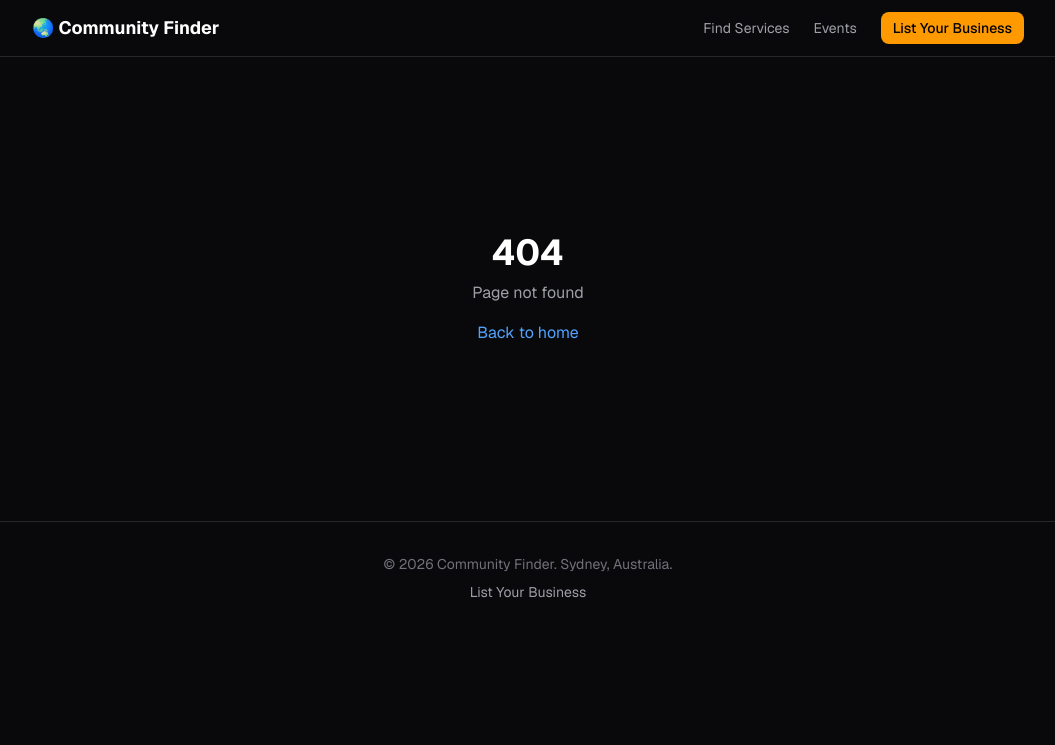
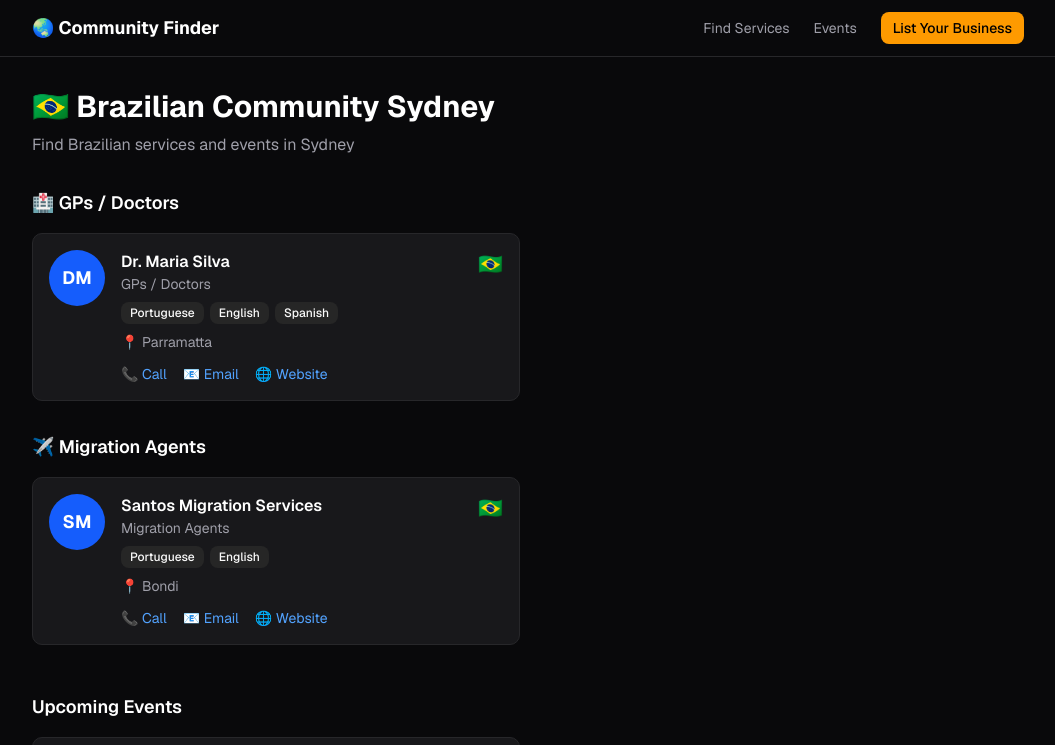
Before and after one commit to dekonunes/community-finder, a Next.js app: page /community/brazil in a window 1280 px wide. Before the commit this address had no page. Shown: the top 745 px of the page, without its empty margins (112-1167 px from the left). Built offline with nearby package versions, Linux system fonts and the light colour scheme.

Commit message:
feat: add community page with providers grouped by category and events

```diff
--- /dev/null
+++ b/src/app/community/[slug]/page.tsx
@@ -0,0 +1,72 @@
+import { notFound } from "next/navigation";
+import Link from "next/link";
+import type { Metadata } from "next";
+import { communities, getCommunityBySlug, getProvidersByCommunity, getUpcomingEvents, getCategoryBySlug } from "@/lib/data";
+import { ProviderCard } from "@/components/provider-card";
+import { EventCard } from "@/components/event-card";
+
+export function generateStaticParams() {
+  return communities.map((c) => ({ slug: c.slug }));
+}
+
+export async function generateMetadata({ params }: { params: Promise<{ slug: string }> }): Promise<Metadata> {
+  const { slug } = await params;
+  const community = getCommunityBySlug(slug);
+  if (!community) return {};
+  return {
+    title: `${community.name} Community Sydney — Services & Events | Community Finder`,
+    description: `Find ${community.name} GPs, accountants, lawyers, migration agents, childcare, and restaurants in Sydney.`,
+  };
+}
+
+export default async function CommunityPage({ params }: { params: Promise<{ slug: string }> }) {
+  const { slug } = await params;
+  const community = getCommunityBySlug(slug);
+  if (!community) notFound();
+
+  const communityProviders = getProvidersByCommunity(slug);
+  const upcomingEvents = getUpcomingEvents(slug);
+
+  const grouped = communityProviders.reduce<Record<string, typeof communityProviders>>((acc, p) => {
+    if (!acc[p.service]) acc[p.service] = [];
+    acc[p.service].push(p);
+    return acc;
+  }, {});
+
+  return (
+    <div>
+      <div className="mb-8">
+        <h1 className="text-3xl font-bold">{community.flag} {community.name} Community Sydney</h1>
+        <p className="mt-2 text-zinc-400">Find {community.name} services and events in Sydney</p>
+      </div>
+
+      {communityProviders.length === 0 ? (
+        <div className="py-12 text-center">
+          <p className="text-zinc-400">No providers listed yet for the {community.name} community.</p>
+          <Link href="/list-your-business" className="mt-2 inline-block text-blue-400 hover:underline">Be the first to list your business →</Link>
+        </div>
+      ) : (
+        Object.entries(grouped).map(([serviceSlug, serviceProviders]) => {
+          const category = getCategoryBySlug(serviceSlug);
+          return (
+            <section key={serviceSlug} className="mb-8">
+              <h2 className="mb-4 text-lg font-semibold">{category?.icon} {category?.name}</h2>
+              <div className="grid gap-4 sm:grid-cols-2">
+                {serviceProviders.map((p) => (<ProviderCard key={p.slug} provider={p} />))}
+              </div>
+            </section>
+          );
+        })
+      )}
+
+      {upcomingEvents.length > 0 && (
+        <section className="mt-12">
+          <h2 className="mb-4 text-lg font-semibold">Upcoming Events</h2>
+          <div className="grid gap-4 sm:grid-cols-2">
+            {upcomingEvents.map((e) => (<EventCard key={e.slug} event={e} />))}
+          </div>
+        </section>
+      )}
+    </div>
+  );
+}
```
